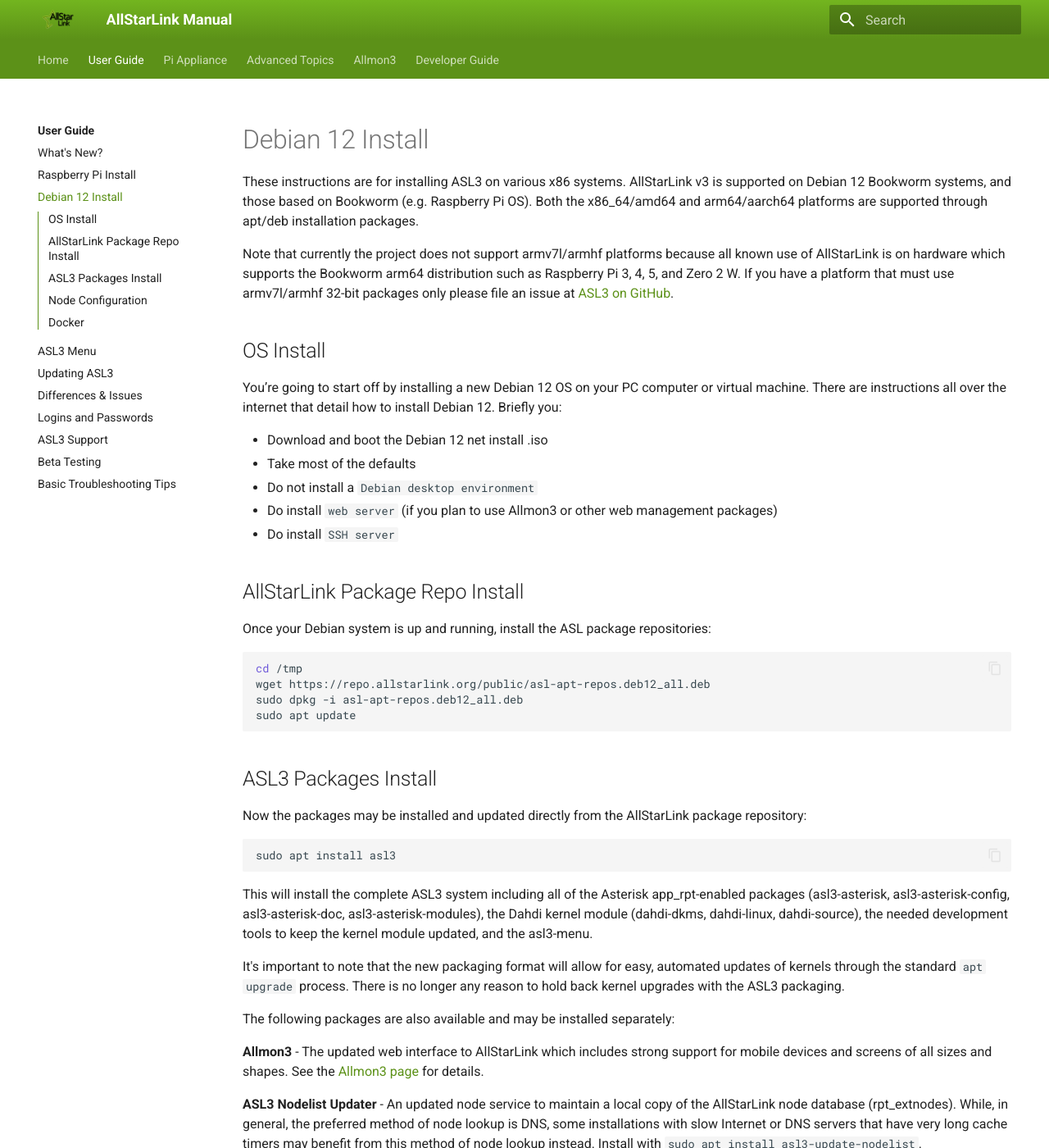
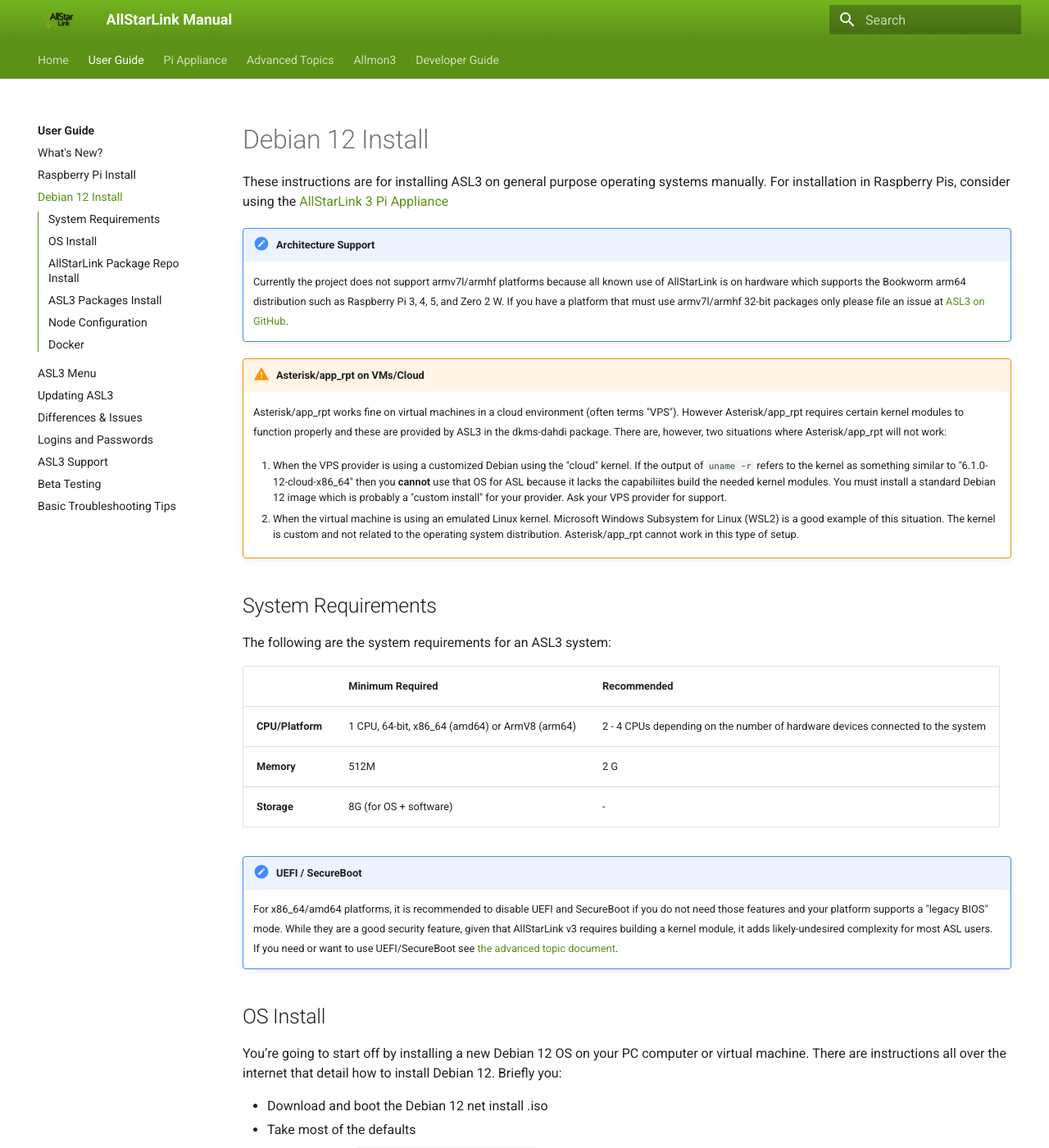
Before and after one commit to AllStarLink/ASL3-Manual, an MkDocs documentation site: the page built from docs/user-guide/install.md, in a window 1280 px wide and 1400 px high. Shown: the whole window at 82% size. Built offline with MkDocs 1.6.1 and Material for MkDocs 9.7.7, drawn with Linux system fonts in a browser that asks for light colours; some of the changed text lies outside the part shown.

Commit message:
Improve D12 install, add UEFI/SB/MOK

```diff
--- a/docs/user-guide/install.md
+++ b/docs/user-guide/install.md
@@ -1,8 +1,45 @@
 # Debian 12 Install
 
-These instructions are for installing ASL3 on various x86 systems. AllStarLink v3 is supported on Debian 12 Bookworm systems, and those based on Bookworm (e.g. Raspberry Pi OS). Both the x86_64/amd64 and arm64/aarch64 platforms are supported through apt/deb installation packages.
+These instructions are for installing ASL3 on general purpose operating systems manually. For
+installation in Raspberry Pis, consider using the [AllStarLink 3 Pi Appliance](pi-detailed.md)
 
-Note that currently the project does not support armv7l/armhf platforms because all known use of AllStarLink is on hardware which supports the Bookworm arm64 distribution such as Raspberry Pi 3, 4, 5, and Zero 2 W. If you have a platform that must use armv7l/armhf 32-bit packages only please file an issue at [ASL3 on GitHub](https://github.com/AllStarLink/ASL3/issues).
+!!! note "Architecture Support"
+    Currently the project does not support armv7l/armhf platforms because all known use of AllStarLink is on hardware which supports the Bookworm arm64 distribution such as Raspberry Pi 3, 4, 5, and Zero 2 W. If you have a platform that must use armv7l/armhf 32-bit packages only please file an issue at [ASL3 on GitHub](https://github.com/AllStarLink/ASL3/issues).
+
+!!! warning "Asterisk/app_rpt on VMs/Cloud"
+    Asterisk/app_rpt works fine on virtual machines in a cloud environment (often terms "VPS"). However
+    Asterisk/app_rpt requires certain kernel modules to function properly and these are provided
+    by ASL3 in the dkms-dahdi package. There are, however, two situations where Asterisk/app_rpt
+    will not work:
+
+    1. When the VPS provider is using a customized Debian using the "cloud" kernel. If the
+    output of `uname -r` refers to the kernel as something similar to
+    "6.1.0-12-cloud-x86_64" then you **cannot** use that OS for ASL because it lacks the
+    capabiliites build the needed kernel modules. You must install a standard Debian 12
+    image which is probably a "custom install" for your provider. Ask your VPS provider
+    for support.
+
+    2. When the virtual machine is using an emulated Linux kernel. Microsoft Windows
+    Subsystem for Linux (WSL2) is a good example of this situation. The kernel is
+    custom and not related to the operating system distribution. Asterisk/app_rpt
+    cannot work in this type of setup.
+
+## System Requirements
+The following are the system requirements for an ASL3 system:
+
+| | Minimum Required | Recommended
+|------|-----------|-------------|
+| **CPU/Platform** | 1 CPU, 64-bit, x86_64 (amd64) or ArmV8 (arm64) | 2 - 4 CPUs depending on the number of hardware devices connected to the system |
+| **Memory** | 512M | 2 G |
+| **Storage** | 8G (for OS + software) | - |
+
+!!! note "UEFI / SecureBoot"
+    For x86_64/amd64 platforms, it is recommended to disable UEFI and SecureBoot
+    if you do not need those features and your platform supports a "legacy BIOS" mode.
+    While they are a good security feature, given that
+    AllStarLink v3 requires building a kernel module, it adds likely-undesired complexity
+    for most ASL users. If you need or want to use UEFI/SecureBoot see
+    [the advanced topic document](../adv-topics/uefi-secureboot.md).
 
 ## OS Install
 You’re going to start off by installing a new Debian 12 OS on your PC computer or virtual machine. There are instructions all over the internet that detail how to install Debian 12. Briefly you:
@@ -57,7 +94,11 @@
 Install with `sudo apt install asl3-update-nodelist`.
 
 ## Node Configuration
-Next step is to configure the node settings. YouTuber Freddie Mac has a nice ASL3 RPi installation and configuration video. See the part where the asl-menu is shown [https://youtu.be/aeuj-yI8qrU](https://youtu.be/aeuj-yI8qrU). Also see [ASL3 Menu](menu.md) for details.
+Next step is to configure the node settings. It is recommended to use the
+`asl-menu` command to set configuration for common use cases. See
+[ASL3 Menu](menu.md) for details. YouTuber Freddie Mac has a nice
+[ASL3 RPi installation and configuration video](https://youtu.be/aeuj-yI8qrU). See
+the part where the asl-menu is shown.
 
 ## Docker
 Docker support will be coming in the near future.
--- a/mkdocs.yml
+++ b/mkdocs.yml
@@ -7,8 +7,10 @@
   - glightbox
   - print-site
 markdown_extensions:
+  - admonition
   - attr_list
   - md_in_html
+  - pymdownx.details
   - pymdownx.superfences
 copyright: Copyright &copy; 2024 AllStarLink Inc.
 theme:
@@ -88,6 +90,7 @@
     - adv-topics/autopatch.md
     - adv-topics/permissions.md
     - adv-topics/noderesolution.md
+    - adv-topics/uefi-secureboot.md
   - Allmon3:
     - allmon3/index.md
     - allmon3/install.md
```
Also changed, not shown: docs/adv-topics/index.md (+1 -0 lines), docs/adv-topics/uefi-secureboot.md (added, +130 -0 lines), docs/adv-topics/img/mok-1.png (added), docs/adv-topics/img/mok-3.png (added), docs/adv-topics/img/mok-4.png (added), docs/adv-topics/img/mok-5.png (added), docs/adv-topics/img/mok-6.png (added), docs/adv-topics/img/mok-7.png (added), docs/adv-topics/img/mok-8.png (added).
